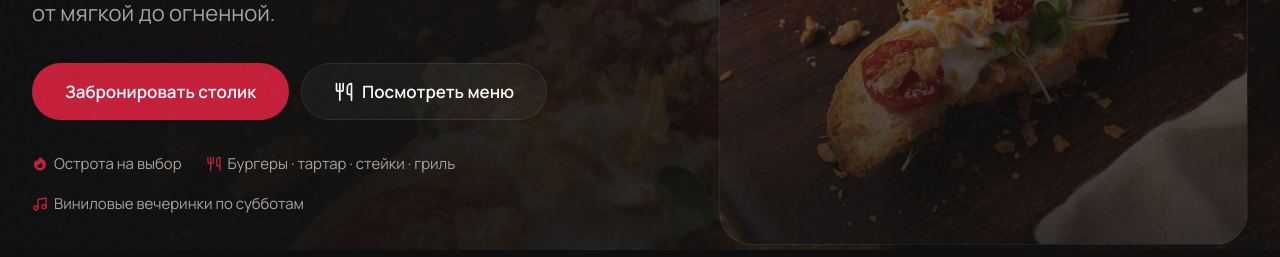
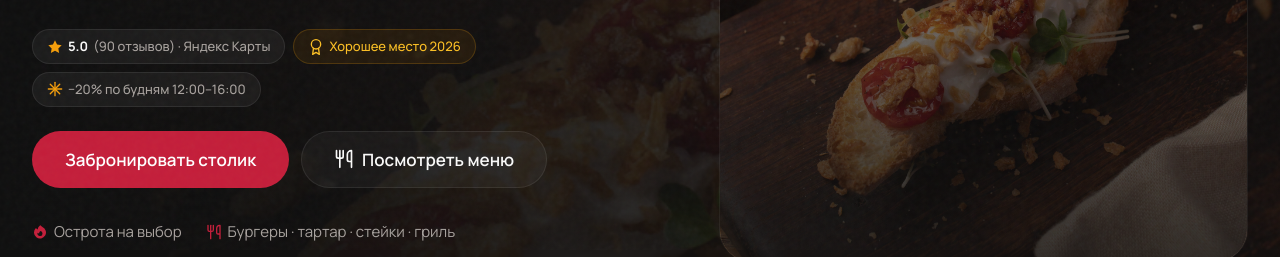
Before and after one commit to krivenxter/ostryak, a plain HTML site: page index.html in a window 1280 px wide. Shown: the part 550-807 px from the top of the page. Drawn offline with Linux system fonts and the light colour scheme.

Commit message:
Add Yandex Maps rating badges: 5.0, Good Place 2026, -20% weekday discount

```diff
--- a/index.html
+++ b/index.html
@@ -91,6 +91,20 @@
             </div>
             <h1>Гастробар <span class="text-accent">острой кухни</span> в центре Петербурга</h1>
             <p class="hero-subtitle">Бургеры, тартар, стейки, гриль и авторская кухня на Некрасова, 44. Остроту блюд выбираете сами — от мягкой до огненной.</p>
+            <div class="hero-rating">
+              <span class="rating-badge">
+                <svg xmlns="http://www.w3.org/2000/svg" width="16" height="16" viewBox="0 0 24 24" fill="currentColor"><path d="M12 2l3.09 6.26L22 9.27l-5 4.87 1.18 6.88L12 17.77l-6.18 3.25L7 14.14 2 9.27l6.91-1.01L12 2z"/></svg>
+                <strong>5.0</strong> (90 отзывов) · Яндекс Карты
+              </span>
+              <span class="rating-badge rating-badge-gold">
+                <svg xmlns="http://www.w3.org/2000/svg" width="16" height="16" viewBox="0 0 24 24" fill="none" stroke="currentColor" stroke-width="2" stroke-linecap="round" stroke-linejoin="round"><circle cx="12" cy="8" r="7"/><polyline points="8.21 13.89 7 23 12 20 17 23 15.79 13.88"/></svg>
+                Хорошее место 2026
+              </span>
+              <span class="rating-badge">
+                <svg xmlns="http://www.w3.org/2000/svg" width="16" height="16" viewBox="0 0 24 24" fill="none" stroke="currentColor" stroke-width="2" stroke-linecap="round" stroke-linejoin="round"><path d="M12 2v20"/><path d="M2 12h20"/><path d="m4.93 4.93 14.14 14.14"/><path d="m19.07 4.93-14.14 14.14"/></svg>
+                −20% по будням 12:00–16:00
+              </span>
+            </div>
             <div class="hero-actions">
               <a href="#" class="btn btn-primary btn-lg">Забронировать столик</a>
               <a href="#menu" class="btn btn-outline btn-lg">
--- a/style.css
+++ b/style.css
@@ -198,6 +198,29 @@ ul { list-style: none; }
   display: flex; flex-wrap: wrap; gap: 12px;
   margin-bottom: 32px;
 }
+.hero-rating {
+  display: flex; flex-wrap: wrap; gap: 8px;
+  margin-bottom: 24px;
+}
+.rating-badge {
+  display: inline-flex; align-items: center; gap: 5px;
+  padding: 6px 14px;
+  border-radius: 999px;
+  background: rgba(255,255,255,0.05);
+  border: 1px solid rgba(255,255,255,0.08);
+  font-size: 13px; font-weight: 500;
+  color: var(--text-secondary);
+  white-space: nowrap;
+}
+.rating-badge svg { color: #f59e0b; flex-shrink: 0; }
+.rating-badge strong { color: var(--text-primary); font-weight: 700; }
+.rating-badge-gold {
+  background: rgba(245,158,11,0.08);
+  border-color: rgba(245,158,11,0.2);
+  color: #fbbf24;
+}
+.rating-badge-gold svg { color: #fbbf24; }
+
 .hero-facts {
   display: flex; flex-wrap: wrap; gap: 16px 24px;
 }
```
